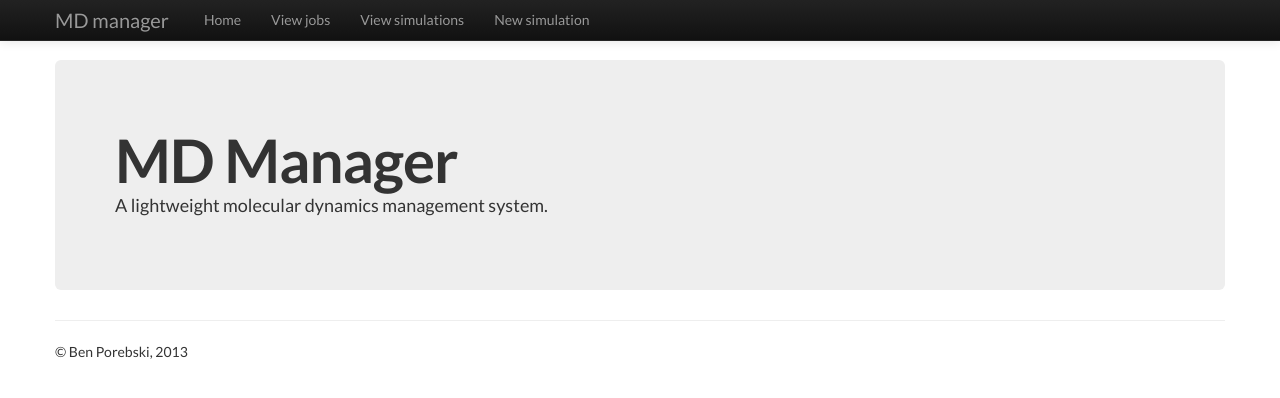
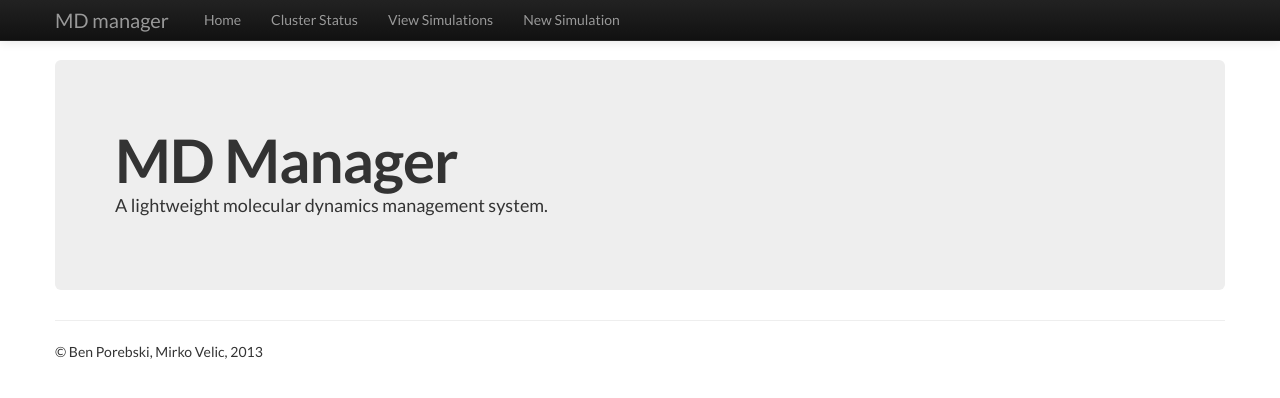
Before and after one commit to blake-riley/md_manager, a Django app: page / in a window 1280 px wide. Shown: the top 398 px of the page. Run offline with Django 3.2, Linux system fonts and the light colour scheme; some libraries are stand-ins or nearby versions.

Commit message:
Added cluster status page

```diff
--- a/md_manager/manager/admin.py
+++ b/md_manager/manager/admin.py
@@ -2,4 +2,5 @@ from django.contrib import admin
 from manager.models import *
 
 admin.site.register(UserProfile)
+admin.site.register(Simulation)
 admin.site.register(ClusterHost)
--- a/md_manager/manager/templates/base.html
+++ b/md_manager/manager/templates/base.html
@@ -28,9 +28,9 @@
           <div class="nav-collapse collapse">
             <ul class="nav">
               <li><a href="{% url 'manager:index' %}">Home</a></li>
-              <li><a href="{% url 'manager:active_jobs' %}">View jobs</a></li>
-              <li><a href="{% url 'manager:active_simulations' %}">View simulations</a></li>
-              <li><a href="{% url 'manager:create_simulation' %}">New simulation</a></li>
+              <li><a href="{% url 'manager:cluster_status' %}">Cluster Status</a></li>
+              <li><a href="{% url 'manager:view_simulations' %}">View Simulations</a></li>
+              <li><a href="{% url 'manager:create_simulation' %}">New Simulation</a></li>
             </ul>
           </div><!--/.nav-collapse -->
         </div>
@@ -41,7 +41,7 @@
       {% block content %}{% endblock %}
       <hr>
       <footer>
-       <p>&copy; Ben Porebski, {% now 'Y' %}</p>
+       <p>&copy; Ben Porebski, Mirko Velic, {% now 'Y' %}</p>
       </footer>
     </div> <!-- /container -->
     <script type="text/javascript" src="http://code.jquery.com/jquery-1.10.1.min.js"></script>
--- a/md_manager/manager/urls.py
+++ b/md_manager/manager/urls.py
@@ -4,7 +4,7 @@ from manager import views
 
 urlpatterns = patterns('',
    	url(r'^$', views.IndexView.as_view(), name='index'),
-   	url(r'^active_jobs$', views.active_jobs, name='active_jobs'),
-   	url(r'^active_simulations$', views.active_simulations, name='active_simulations'),
+   	url(r'^cluster_status$', views.cluster_status, name='cluster_status'),
+   	url(r'^view_simulations$', views.view_simulations, name='view_simulations'),
    	url(r'^create_simulation$', views.create_simulation, name='create_simulation'),
 )
--- a/md_manager/manager/views.py
+++ b/md_manager/manager/views.py
@@ -3,13 +3,17 @@ from django.http import HttpResponse, HttpResponseRedirect, Http404
 from django.shortcuts import render, render_to_response, get_object_or_404, redirect
 from django.views import generic
 
+import cluster_status as cs
+
 class IndexView(generic.TemplateView):
 	template_name = "index.html"
 
-def active_jobs(request):
-	return render_to_response("job_views/active_jobs.html", { "blah": "test var" })
+def cluster_status(request):
+	##cluster_status_context = get_cluster_status()
+	##print cs.get_status()[0][0]
+	return render_to_response("job_views/cluster_status.html", { "cluster_status": cs.get_status() })
 
-def active_simulations(request):
+def view_simulations(request):
 	return HttpResponse("Dummy Response")
 
 def create_simulation(request):
```
Also changed, not shown: md_manager/manager/models.py (+9 -0 lines), md_manager/manager/templates/job_views/active_jobs.html (deleted, +0 -7 lines).
